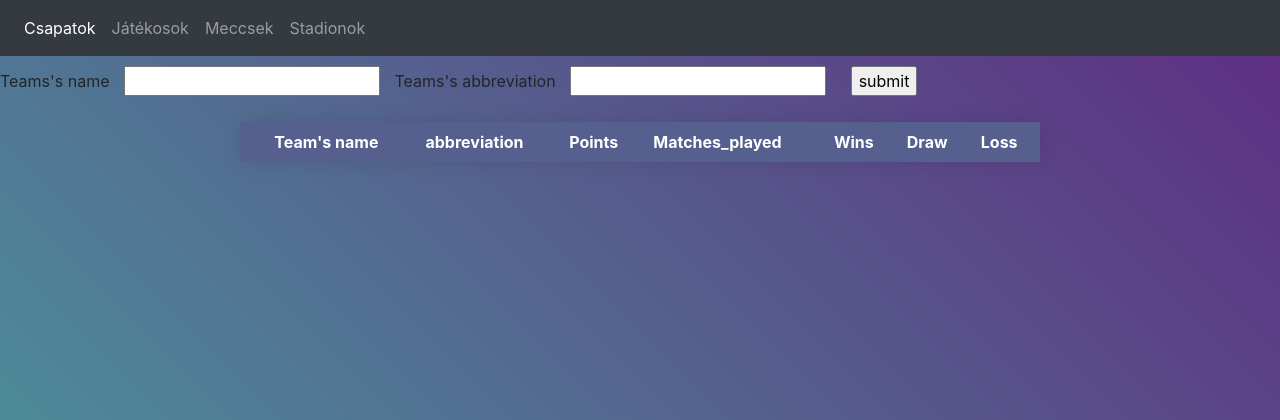
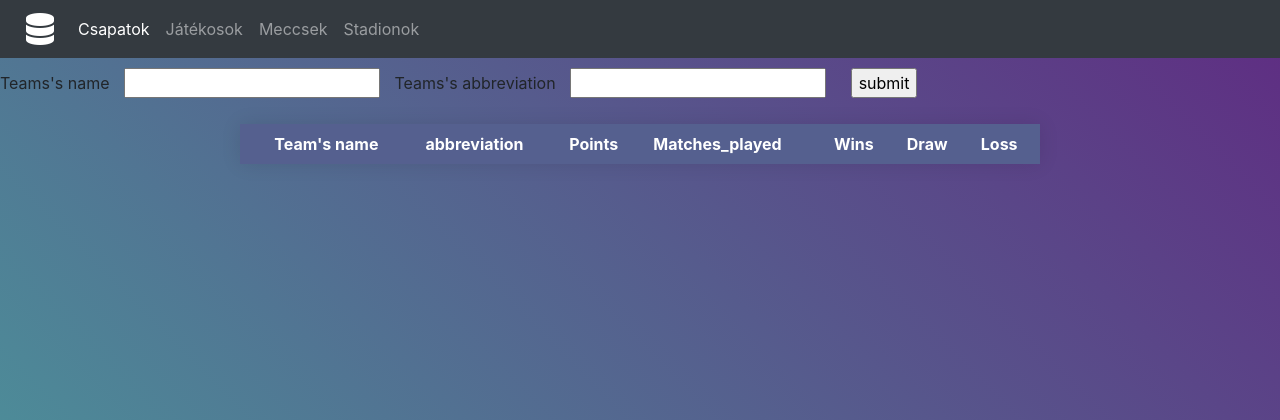
Before and after one commit to Kredam/CsapatSport-DB, a Flask app: page /teams in a window 1280 px wide. Shown: the top 420 px of the page. Run offline with Flask 2, Linux system fonts and the light colour scheme; data that the repository does not hold is empty; parts of the project's set-up code (start-up, migrations or seed data) failed here and were passed over; some libraries are stand-ins or nearby versions.

Commit message:
added font awsome

```diff
--- a/client/templates/base.html
+++ b/client/templates/base.html
@@ -5,12 +5,14 @@
           content="width=device-width, user-scalable=no, initial-scale=1.0, maximum-scale=1.0, minimum-scale=1.0">
     <meta http-equiv="X-UA-Compatible" content="ie=edge">
     <link rel="stylesheet" href="../../static/stylesheet/basic.css">
+    <script src="https://kit.fontawesome.com/3de6b5ab59.js" crossorigin="anonymous"></script>
     <link rel="stylesheet" href="https://stackpath.bootstrapcdn.com/bootstrap/4.4.1/css/bootstrap.min.css" integrity="sha384-Vkoo8x4CGsO3+Hhxv8T/Q5PaXtkKtu6ug5TOeNV6gBiFeWPGFN9MuhOf23Q9Ifjh" crossorigin="anonymous">
     <title>{% block title %}{% endblock %}</title>
 </head>
 <body>
     <div class=".container">
         <nav class="navbar sticky-top navbar-expand-lg navbar-dark bg-dark">
+            <li class="navbar-brand"><i class="fas fa-database"></i></li>
             <ul class="navbar-nav">
                 <li class="nav-item"><a {% block csapatok_link %}{% endblock %} href="/teams">Csapatok</a></li>
                 <li class="nav-item"><a {% block jatekosok_link %}{% endblock %} href="/players">Játékosok</a></li>
```
